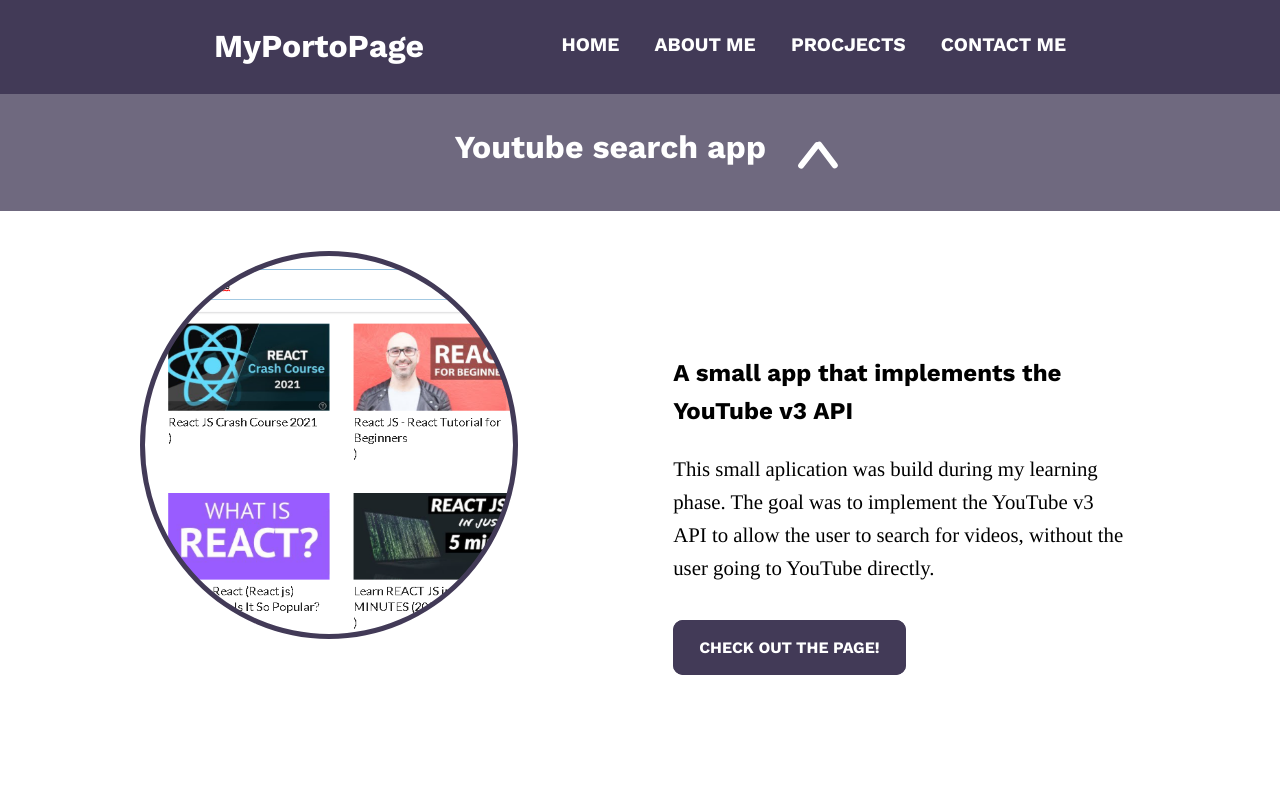
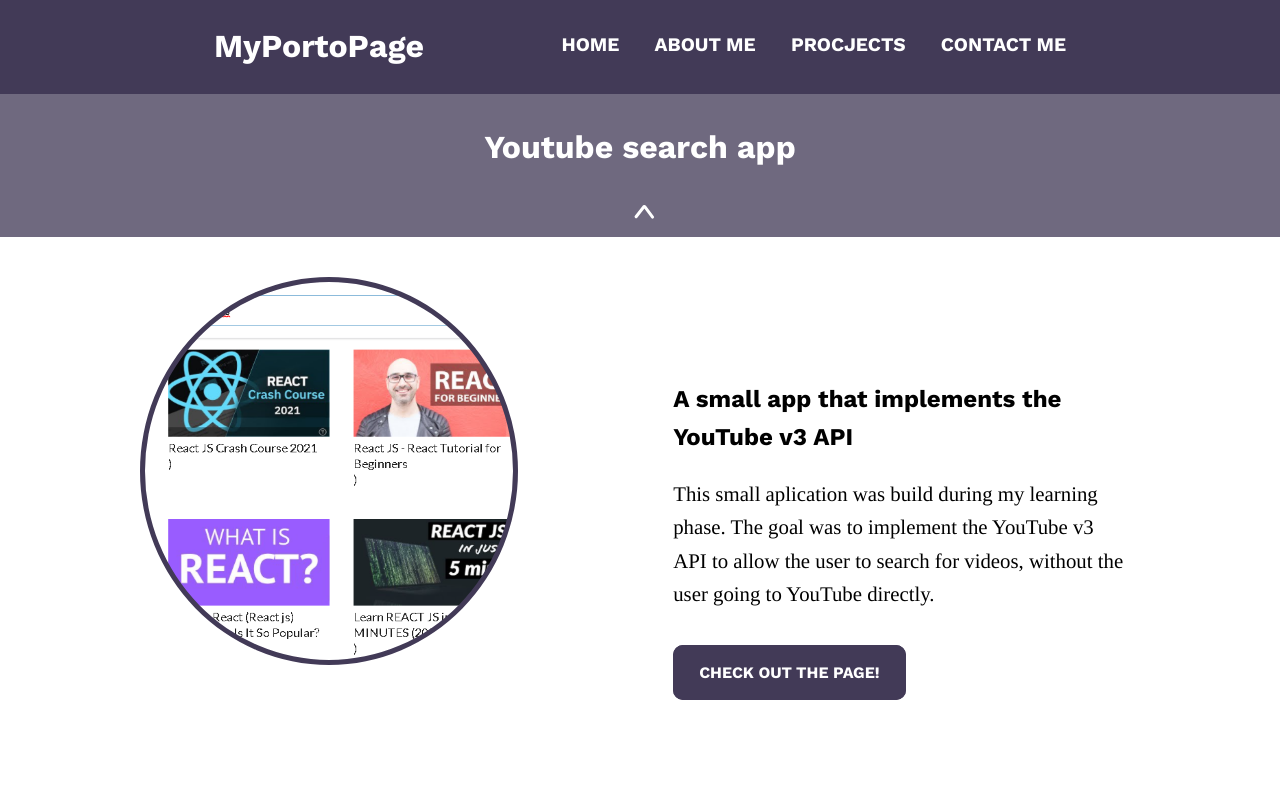
Before and after one commit to Jean-PierreNovak0612/portofolio, a React (Create React App) app: page /#/projects in a window 1280 px wide. Shown: the top 800 px of the page. Built offline with nearby package versions, Linux system fonts and the light colour scheme; the HTML template or start-up script is replaced by a standard one.

Commit message:
Modified the ListItem component

```diff
--- a/src/components/ListItem.js
+++ b/src/components/ListItem.js
@@ -11,7 +11,7 @@
     return (
         <div className="list-item">
             <input type="checkbox" id={item.id} checked={active} onChange={() => {return}} />
-            <label htmlFor={item.id} onClick={() => setActive(!active)}><h1>{item.title}&nbsp;&nbsp; <span className="arrow"></span></h1></label>
+            <label htmlFor={item.id} onClick={() => setActive(!active)}><h1>{item.title}</h1><span className="arrow"></span></label>
             <div className={item.className}>
                 <SectionSegment data={item.data} />
             </div>
```
